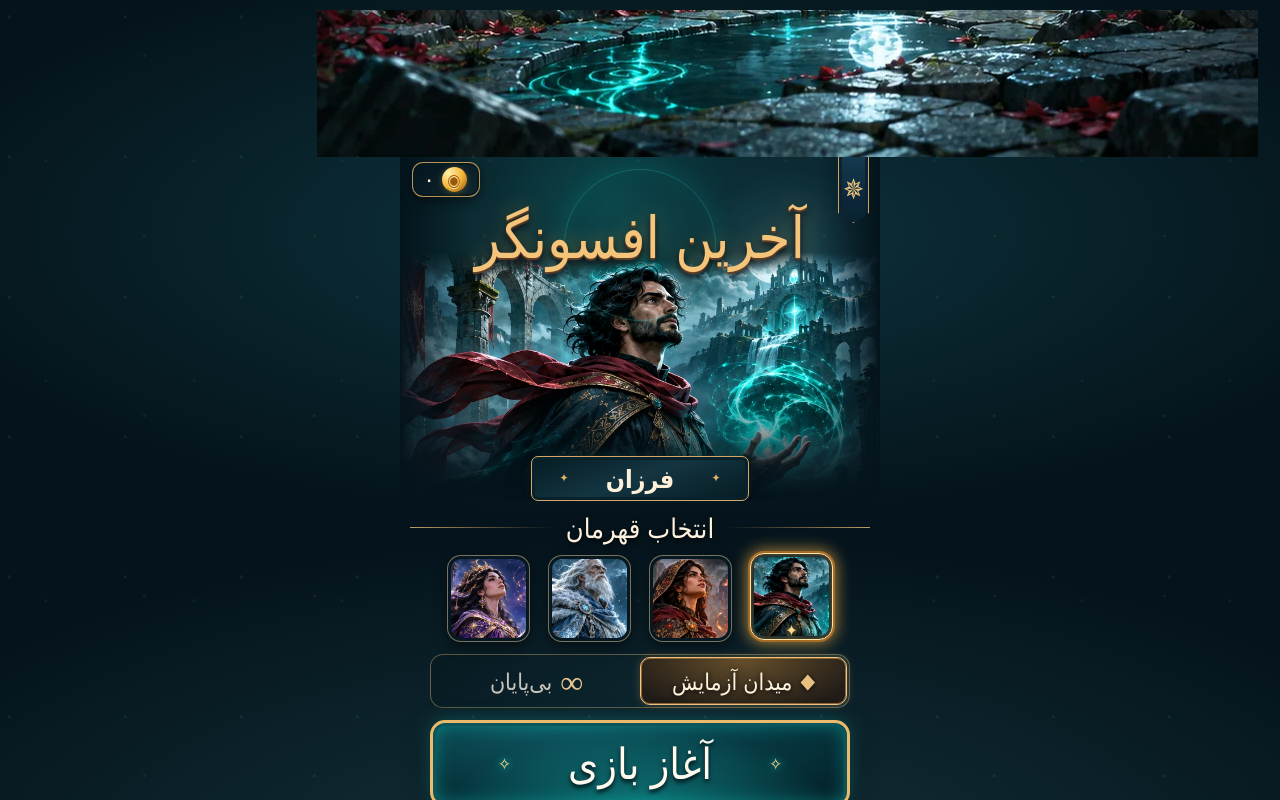
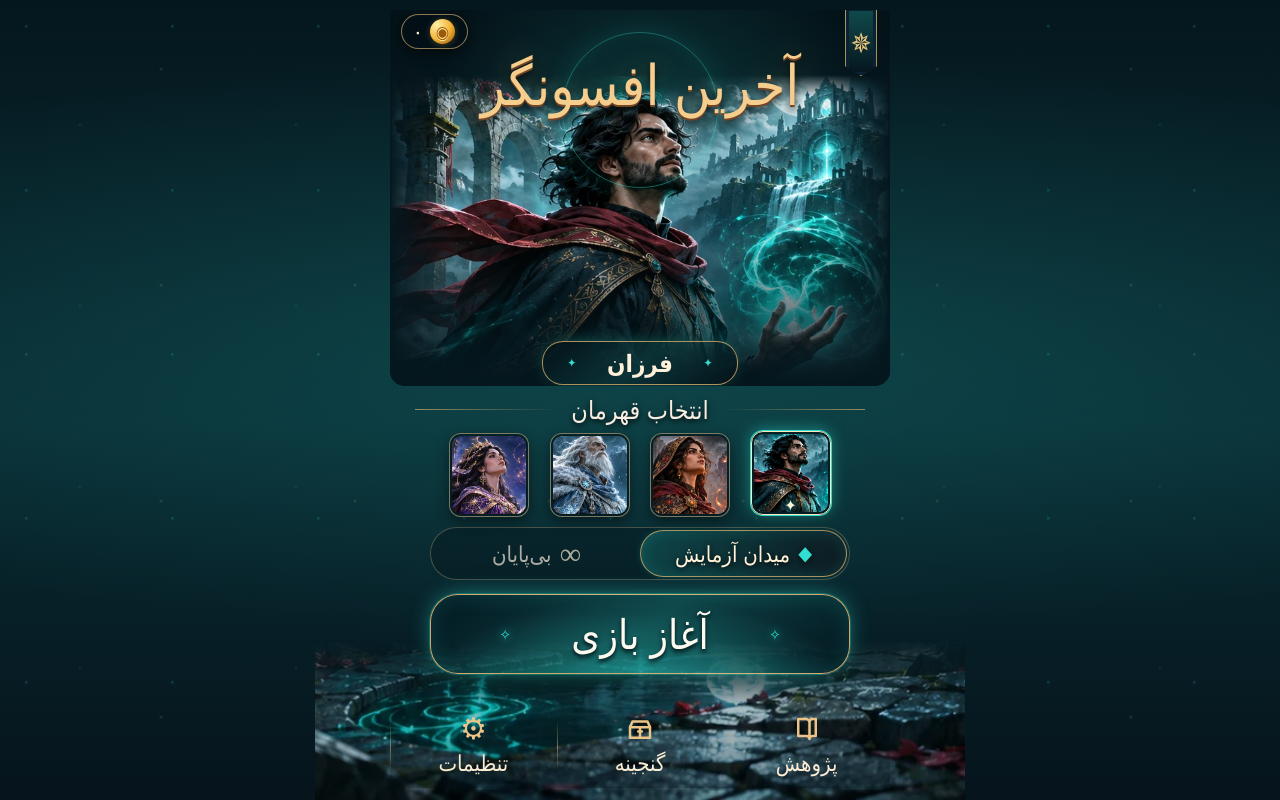
Before and after one commit to aliinreallife/the-mage, a React (Vite) app: page / in a window 1280 px wide. Built offline with nearby package versions, Linux system fonts and the light colour scheme; a web font is replaced by a local one.

Commit message:
style(menu): immersive per-hero worlds with minimalist buttons and full-bleed scenery

```diff
--- a/src/index.css
+++ b/src/index.css
@@ -923,3 +923,276 @@ body {
     animation: none;
   }
 }
+
+
+/* The Mage menu v3 — scene-led design. Real controls stay editable/accessibile;
+   only ornamental imagery is cropped from the approved visual concepts.
+   Use static compositing, not particle canvases or backdrop-filter, to keep the
+   Android WebView lightweight during character changes. */
+.cinematic-menu-shell {
+  --menu-accent: #31dfd2;
+  --menu-rgb: 49 223 210;
+  --menu-night: #05171e;
+  --menu-deep: #082b32;
+  --menu-edge: #d6b57a;
+  background:
+    radial-gradient(ellipse 130% 55% at 52% 43%, rgb(var(--menu-rgb) / .16), transparent 68%),
+    linear-gradient(180deg, var(--menu-night) 0%, var(--menu-deep) 53%, #06141c 100%);
+  padding-inline: 12px;
+}
+.cinematic-menu-shell[data-hero="azar"] {
+  --menu-accent: #ff9247;
+  --menu-rgb: 255 133 64;
+  --menu-night: #180f16;
+  --menu-deep: #34201d;
+}
+.cinematic-menu-shell[data-hero="bahman"] {
+  --menu-accent: #8bd8ff;
+  --menu-rgb: 117 202 250;
+  --menu-night: #071824;
+  --menu-deep: #16394e;
+}
+.cinematic-menu-shell[data-hero="tishtar"] {
+  --menu-accent: #b68aff;
+  --menu-rgb: 176 119 255;
+  --menu-night: #100f25;
+  --menu-deep: #26204b;
+}
+.cinematic-menu-shell::before {
+  z-index: 0;
+  opacity: .68;
+  background:
+    radial-gradient(circle at 18% 16%, rgb(var(--menu-rgb) / .23) 0 1px, transparent 2px),
+    radial-gradient(circle at 83% 32%, rgb(241 207 140 / .17) 0 1px, transparent 2px),
+    radial-gradient(circle at 37% 69%, rgb(var(--menu-rgb) / .12) 0 1px, transparent 2px);
+  background-size: 146px 164px, 194px 216px, 216px 181px;
+}
+.cinematic-menu-scenery {
+  position: fixed;
+  z-index: 0;
+  bottom: 0;
+  left: 0;
+  right: 0;
+  height: clamp(126px, 20svh, 258px);
+  pointer-events: none;
+  opacity: .76;
+  overflow: hidden;
+  -webkit-mask-image: linear-gradient(180deg, transparent 0%, #000 43%);
+  mask-image: linear-gradient(180deg, transparent 0%, #000 43%);
+}
+.cinematic-menu-scenery img {
+  display: block;
+  width: 100%;
+  height: 100%;
+  object-fit: cover;
+  object-position: center bottom;
+  image-rendering: auto;
+  animation: cinematic-hero-enter 280ms ease-out both;
+}
+.cinematic-menu {
+  z-index: 1;
+  gap: clamp(9px, 1.2svh, 18px);
+  max-width: 510px;
+}
+.cinematic-menu-top {
+  height: clamp(318px, 47svh, 475px);
+  background:
+    radial-gradient(ellipse at 52% 30%, rgb(var(--menu-rgb) / .19), transparent 59%),
+    var(--menu-night);
+}
+.cinematic-menu-top::before {
+  z-index: 2;
+  width: min(156px, 35vw);
+  top: clamp(22px, 2.5svh, 32px);
+  border-color: rgb(var(--menu-rgb) / .54);
+  box-shadow: 0 0 27px rgb(var(--menu-rgb) / .17), inset 0 0 18px rgb(var(--menu-rgb) / .13);
+  opacity: .8;
+}
+.cinematic-menu-top::after {
+  background:
+    linear-gradient(180deg, rgb(0 0 0 / .18) 0%, transparent 36%, transparent 55%, var(--menu-night) 100%),
+    linear-gradient(90deg, var(--menu-night) 0%, transparent 12%, transparent 88%, var(--menu-night) 100%);
+}
+.cinematic-menu-art {
+  inset: clamp(65px, 8svh, 90px) -16px -5px;
+}
+.cinematic-menu-art img.cinematic-menu-hero-image {
+  object-fit: cover;
+  object-position: 58% 28%;
+  max-width: none;
+  -webkit-mask-image: linear-gradient(180deg, transparent 0%, #000 7%, #000 83%, transparent 100%);
+  mask-image: linear-gradient(180deg, transparent 0%, #000 7%, #000 83%, transparent 100%);
+  filter: none;
+}
+.cinematic-menu-title {
+  top: clamp(30px, 4.4svh, 53px);
+  font-size: clamp(36px, 8.5vw, 56px);
+  color: #f5ce8e;
+  text-shadow: 0 2px 0 #754523, 0 5px 9px #020c11, 0 0 26px rgb(222 174 93 / .28);
+}
+.cinematic-menu-gold {
+  top: 4px;
+  left: 11px;
+  min-height: 34px;
+  border-color: rgb(240 197 123 / .58);
+  border-radius: 22px;
+  background: rgb(3 16 24 / .78);
+  box-shadow: 0 4px 14px #0008;
+  font-size: 14px;
+}
+.cinematic-menu-standard {
+  top: -3px;
+  right: 13px;
+  width: 32px;
+  height: 69px;
+  background: linear-gradient(180deg, rgb(var(--menu-rgb) / .28), rgb(6 20 30 / .97));
+  border-color: rgb(235 188 108 / .7);
+}
+.cinematic-menu-selected-name {
+  bottom: 1px;
+  min-height: 39px;
+  width: min(196px, 54%);
+  border: 1px solid rgb(228 183 114 / .76);
+  border-radius: 21px;
+  background: linear-gradient(140deg, rgb(4 19 26 / .94), rgb(var(--menu-rgb) / .14), rgb(4 19 26 / .94));
+  box-shadow: 0 0 22px -10px var(--menu-accent), 0 6px 18px #0008;
+  font-size: 24px;
+}
+.cinematic-menu-selected-name span { color: var(--menu-accent); }
+.cinematic-menu-heroes {
+  padding: 0 8px;
+}
+.cinematic-menu-section-title {
+  margin: 0 0 10px;
+  color: #f7ede1;
+  font-size: clamp(20px, 4.7vw, 25px);
+}
+.cinematic-menu-section-title::before,
+.cinematic-menu-section-title::after {
+  background: linear-gradient(90deg, transparent, rgb(224 180 108 / .66));
+}
+.cinematic-menu-hero-options {
+  max-width: 390px;
+  gap: clamp(9px, 2.6vw, 16px);
+}
+.cinematic-menu-hero-choice {
+  flex-basis: 80px;
+  width: 23%;
+  max-width: 85px;
+  border: 1px solid rgb(243 214 163 / .50);
+  border-radius: 12px;
+  padding: 2px;
+  background: rgb(3 16 22 / .63);
+  box-shadow: 0 5px 14px rgb(0 0 0 / .44);
+}
+.cinematic-menu-hero-choice img.cinematic-menu-hero-face {
+  border-radius: 9px;
+  object-position: center 33%;
+  filter: none;
+}
+.cinematic-menu-hero-choice.is-active {
+  border-color: #ffe7bd;
+  box-shadow: 0 0 0 1px var(--menu-accent), 0 0 15px rgb(var(--menu-rgb) / .62), 0 5px 13px #0009;
+}
+.cinematic-menu-hero-choice.is-active::after {
+  bottom: -3px;
+  text-shadow: 0 0 7px var(--menu-accent);
+  color: #fff5d8;
+}
+.cinematic-menu-mode-switch {
+  border: 1px solid rgb(226 190 142 / .30);
+  border-radius: 30px;
+  padding: 2px;
+  background: rgb(4 16 24 / .32);
+}
+.cinematic-menu-mode {
+  min-height: clamp(44px, 5.7svh, 53px);
+  border-radius: 29px;
+  font-size: clamp(18px, 4.4vw, 22px);
+  color: rgb(244 232 215 / .7);
+}
+.cinematic-menu-mode.is-active {
+  border-color: rgb(233 188 113 / .72);
+  background: linear-gradient(110deg, rgb(var(--menu-rgb) / .19), rgb(19 20 27 / .52));
+  box-shadow: inset 0 0 16px rgb(var(--menu-rgb) / .15), 0 0 12px -7px var(--menu-accent);
+  color: #fff2d9;
+}
+.cinematic-menu-infinity { color: rgb(244 231 204 / .7); font-size: 30px; }
+.cinematic-menu-mountain { color: var(--menu-accent); font-size: 20px; }
+.cinematic-menu-actions {
+  margin-block: clamp(1px, .65svh, 8px);
+}
+.cinematic-menu-play {
+  min-height: clamp(67px, 8.4svh, 82px);
+  border-width: 1.5px;
+  border-radius: 28px;
+  border-color: rgb(244 195 122 / .84);
+  background:
+    radial-gradient(ellipse at 50% 112%, rgb(var(--menu-rgb) / .42), transparent 68%),
+    linear-gradient(140deg, rgb(4 23 31 / .94), rgb(var(--menu-rgb) / .16), rgb(4 23 31 / .94));
+  box-shadow: 0 0 0 1px rgb(var(--menu-rgb) / .24), inset 0 0 22px rgb(var(--menu-rgb) / .16),
+    0 0 26px -8px var(--menu-accent), 0 10px 20px #0007;
+  color: #fffaf0;
+  font-size: clamp(30px, 7.6vw, 41px);
+}
+.cinematic-menu-play-spark {
+  color: var(--menu-accent);
+  text-shadow: 0 0 9px var(--menu-accent);
+  font-size: 15px;
+}
+.cinematic-menu-bottom {
+  gap: 0;
+  padding-bottom: 2px;
+  background: linear-gradient(180deg, transparent, rgb(3 14 23 / .30));
+}
+.cinematic-menu-bottom-link {
+  position: relative;
+  min-height: 69px;
+  border: 0;
+  border-radius: 0;
+  background: transparent;
+  box-shadow: none;
+  gap: 5px;
+  color: #f9ebd4;
+  font-size: clamp(17px, 4.3vw, 22px);
+}
+.cinematic-menu-bottom-link + .cinematic-menu-bottom-link::before {
+  content: "";
+  position: absolute;
+  top: 18%;
+  bottom: 18%;
+  inset-inline-end: 0;
+  width: 1px;
+  background: linear-gradient(180deg, transparent, rgb(229 190 120 / .50), transparent);
+}
+.cinematic-menu-bottom-link:hover,
+.cinematic-menu-bottom-link:focus-visible {
+  background: rgb(var(--menu-rgb) / .07);
+}
+.cinematic-menu-bottom-icon { height: 25px; color: #edc488; }
+.cinematic-menu-gear { font-size: 30px; }
+.cinematic-menu-shell button:focus-visible {
+  outline-color: var(--menu-accent);
+}
+.cinematic-menu-shell.menu-no-motion .cinematic-menu-hero-image,
+.cinematic-menu-shell.menu-no-motion .cinematic-menu-scenery img {
+  animation: none !important;
+}
+/* In compact landscape/short portrait viewports all controls still scroll.
+   No overlaps, no absolute controls and no clipped buttons. */
+@media (max-height: 760px) {
+  .cinematic-menu { gap: 7px; }
+  .cinematic-menu-top { height: clamp(272px, 41svh, 334px); }
+  .cinematic-menu-art { inset-block-start: 70px; }
+  .cinematic-menu-section-title { margin-bottom: 7px; }
+  .cinematic-menu-hero-choice { max-width: 67px; }
+  .cinematic-menu-play { min-height: 60px; }
+  .cinematic-menu-bottom-link { min-height: 58px; }
+}
+@media (min-width: 700px) {
+  .cinematic-menu-shell { padding-inline: 22px; }
+  .cinematic-menu-scenery { max-width: 650px; margin-inline: auto; }
+}
+@media (prefers-reduced-motion: reduce) {
+  .cinematic-menu-scenery img { animation: none; }
+}
```
